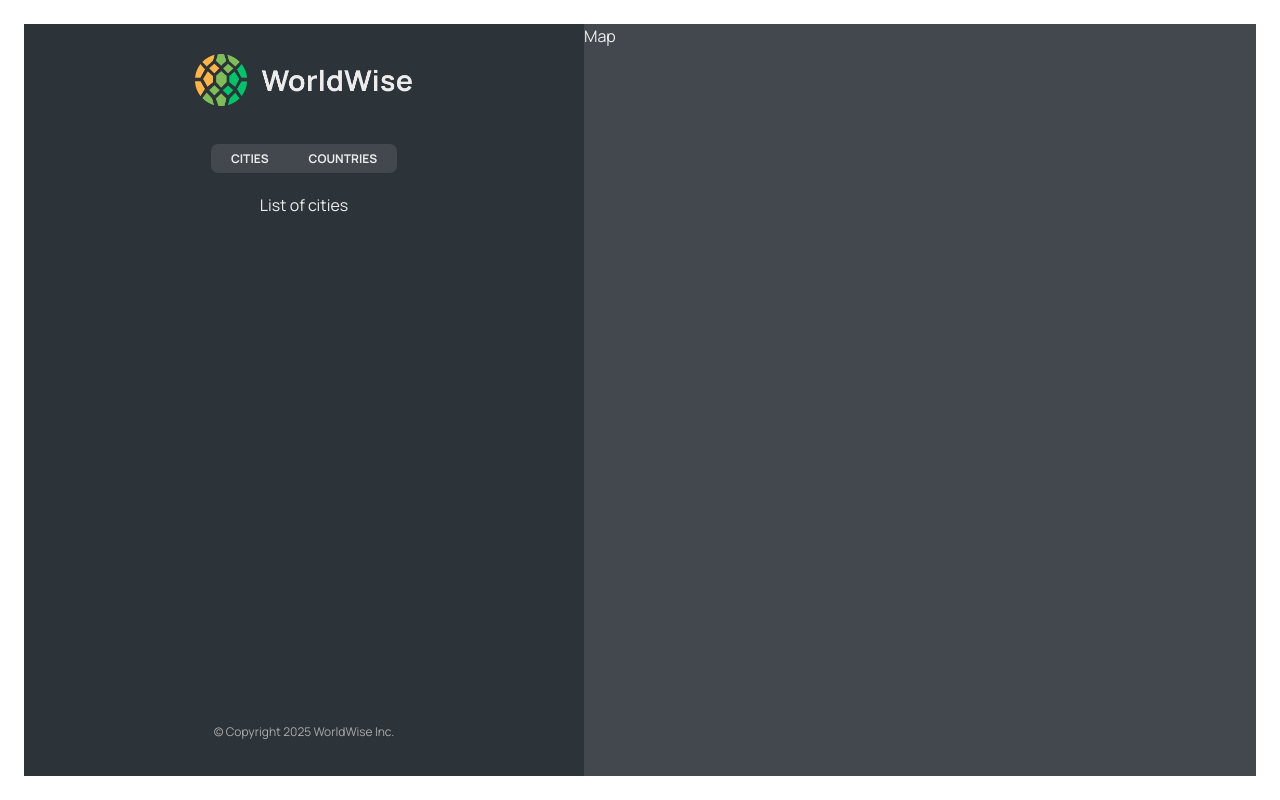
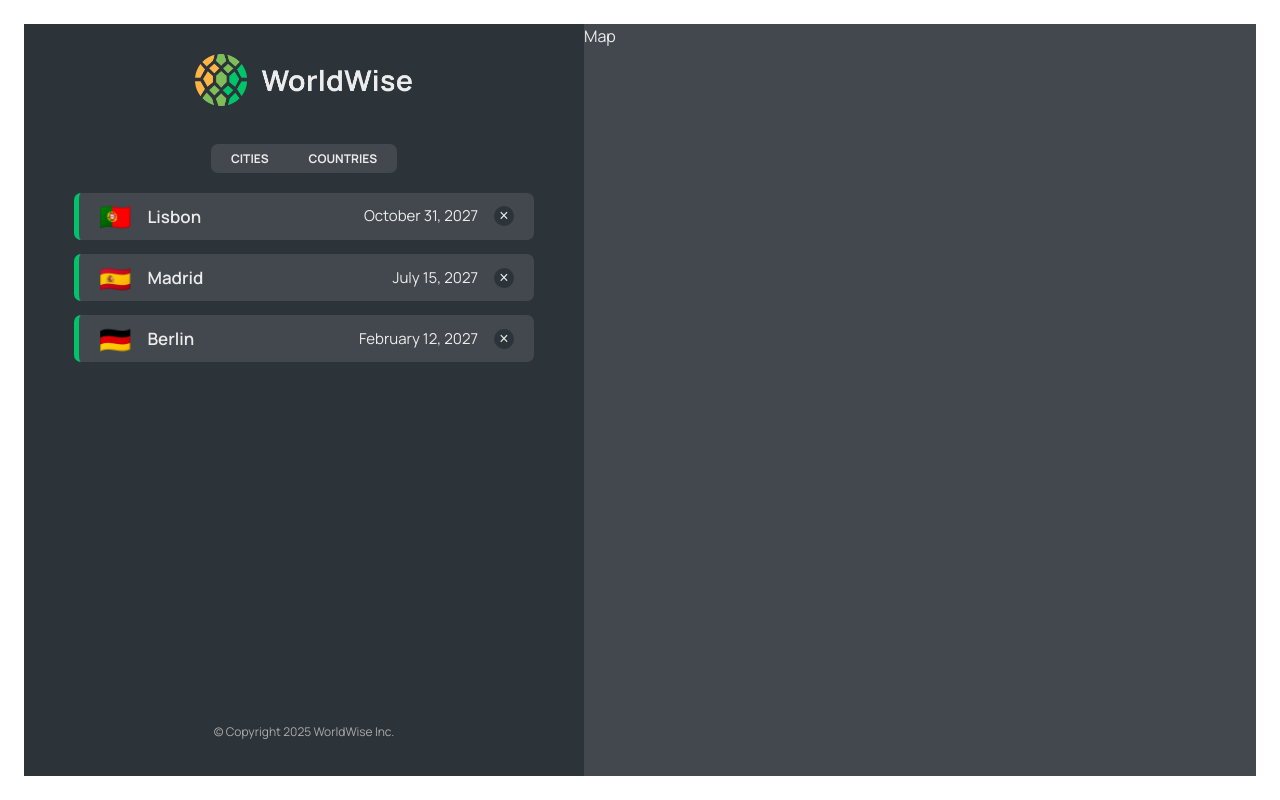
Before and after one commit to eugenekhristo/11-worldwise, a React (Vite) app: page /app in a window 1280 px wide. Built offline with nearby package versions, Linux system fonts and the light colour scheme; data requests are answered from the project's data file.

Commit message:
CityList added

```diff
--- a/package.json
+++ b/package.json
@@ -7,9 +7,11 @@
     "dev": "vite",
     "build": "vite build",
     "lint": "eslint . --ext js,jsx --report-unused-disable-directives --max-warnings 0",
-    "preview": "vite preview"
+    "preview": "vite preview",
+    "server": "json-server --watch data/cities.json --port 8000 --delay 500"
   },
   "dependencies": {
+    "json-server": "^0.17.3",
     "react": "^18.2.0",
     "react-dom": "^18.2.0",
     "react-router-dom": "^6.30.0"
--- a/src/App.jsx
+++ b/src/App.jsx
@@ -1,3 +1,4 @@
+import { useEffect, useState } from 'react';
 import { BrowserRouter, Routes, Route } from 'react-router-dom';
 import Product from './pages/Product';
 import HomePage from './pages/Homepage';
@@ -5,9 +6,32 @@
 import Login from './pages/Login';
 import AppLayout from './pages/AppLayout';
 import PageNotFound from './pages/PageNotFound';
+import CityList from './components/CityList';
 import './index.css';
 
+const BASE_URL = 'http://localhost:8000';
+
 function App() {
+  const [cities, setCities] = useState([]);
+  const [isLoading, setIsLoading] = useState(false);
+
+  useEffect(() => {
+    async function fetchCities() {
+      try {
+        setIsLoading(true);
+        const res = await fetch(`${BASE_URL}/cities`);
+        const data = await res.json();
+        setCities(data);
+      } catch (error) {
+        alert('Error while fetching cities');
+      } finally {
+        setIsLoading(false);
+      }
+    }
+
+    fetchCities();
+  }, []);
+
   return (
     <BrowserRouter>
       <Routes>
@@ -16,8 +40,14 @@
         <Route path="pricing" element={<Pricing />} />
         <Route path="login" element={<Login />} />
         <Route path="app" element={<AppLayout />}>
-          <Route index element={<p>List of cities</p>} />
-          <Route path="cities" element={<p>List of cities</p>} />
+          <Route
+            index
+            element={<CityList cities={cities} isLoading={isLoading} />}
+          />
+          <Route
+            path="cities"
+            element={<CityList cities={cities} isLoading={isLoading} />}
+          />
           <Route path="countries" element={<p>List of countries</p>} />
           <Route path="form" element={<p>Form</p>} />
         </Route>
--- /dev/null
+++ b/src/components/CityItem.jsx
@@ -0,0 +1,24 @@
+/* eslint-disable react/prop-types */
+import styles from './CityItem.module.css';
+
+const formatDate = (date) =>
+  new Intl.DateTimeFormat('en', {
+    day: 'numeric',
+    month: 'long',
+    year: 'numeric',
+  }).format(new Date(date));
+
+function CityItem({ city }) {
+  const { cityName, emoji, date } = city;
+
+  return (
+    <li className={styles.cityItem}>
+      <span className={styles.emoji}>{emoji}</span>
+      <h3 className={styles.name}>{cityName}</h3>
+      <time className={styles.date}>{formatDate(date)}</time>
+      <button className={styles.deleteBtn}>&times;</button>
+    </li>
+  );
+}
+
+export default CityItem;
--- /dev/null
+++ b/src/components/CityList.jsx
@@ -0,0 +1,22 @@
+/* eslint-disable react/prop-types */
+import Spinner from './Spinner';
+import Message from './Message';
+import styles from './CityList.module.css';
+import CityItem from './CityItem';
+
+function CityList({ cities, isLoading }) {
+  if (isLoading) return <Spinner />;
+
+  if (!cities.length)
+    return <Message message="Add your first city by clicking on the map" />;
+
+  return (
+    <ul className={styles.cityList}>
+      {cities.map((city) => {
+        return <CityItem city={city} key={city.id} />;
+      })}
+    </ul>
+  );
+}
+
+export default CityList;
```
Also changed, not shown: data/cities.json (renamed from cities.json), 1 other file (tests, documents, lock files or other folders).
